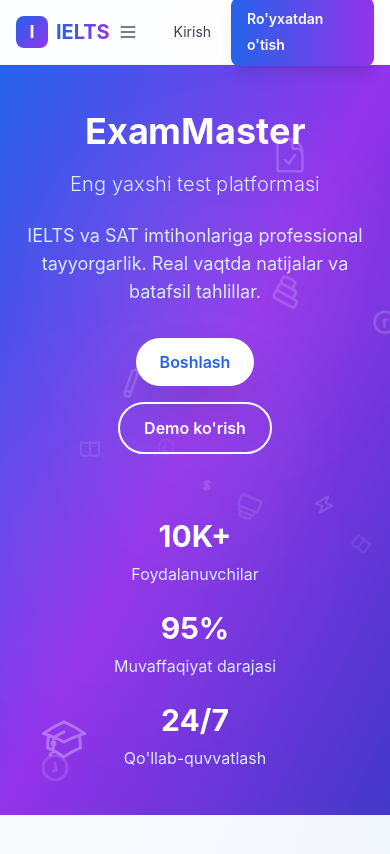
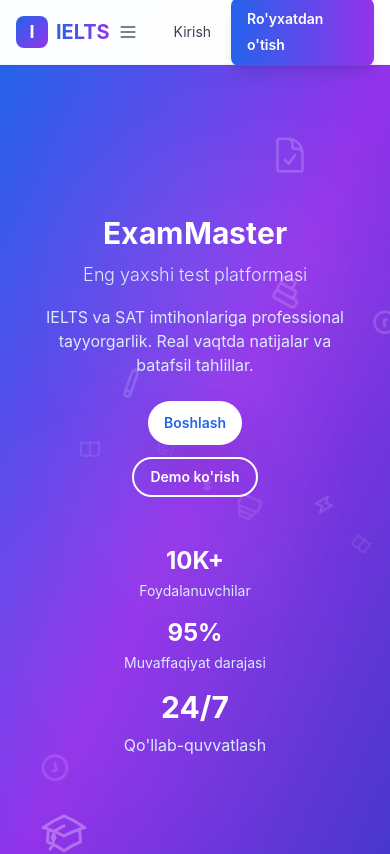
Before and after one commit to Muhammaddiyor2010/IELTS_sayt, a Vue app: page / in a window 390 px wide. Shown: the top 854 px of the page. Built offline with nearby package versions, Linux system fonts and the light colour scheme; the HTML template or start-up script is replaced by a standard one.

Commit message:
Optimize Home page for iPhone 14 and other mobile devices with better responsive design

```diff
--- a/src/pages/Home.vue
+++ b/src/pages/Home.vue
@@ -1,7 +1,7 @@
 <template>
     <div class="">
         <!-- Modern Hero Section -->
-        <div id="home" class="relative overflow-hidden bg-gradient-to-br from-blue-600 via-purple-600 to-indigo-700 h-[750px] flex items-center justify-center py-8">
+        <div id="home" class="relative overflow-hidden bg-gradient-to-br from-blue-600 via-purple-600 to-indigo-700 min-h-screen flex items-center justify-center py-4 sm:py-6 md:py-8">
             <!-- Animated background elements -->
             <div class="absolute inset-0">
                 <div class="absolute top-20 left-20 w-72 h-72 bg-white/10 rounded-full blur-3xl animate-pulse"></div>
@@ -62,40 +62,40 @@
                     </svg>
                 </div>
             </div>
-            <div class="relative z-10 text-center px-4 max-w-4xl mx-auto">
-                <div class="mb-8">
-                    <h1 class="text-4xl sm:text-5xl md:text-8xl font-bold text-white mb-6 leading-tight">
+            <div class="relative z-10 text-center px-4 sm:px-6 md:px-8 max-w-4xl mx-auto">
+                <div class="mb-4 sm:mb-6 md:mb-8">
+                    <h1 class="text-3xl xs:text-4xl sm:text-5xl md:text-7xl lg:text-8xl font-bold text-white mb-4 sm:mb-6 leading-tight">
                         <span class="block" ref="mainTitle">ExamMaster</span>
-                        <span class="text-xl sm:text-2xl md:text-4xl font-light text-blue-100 mt-4 block" ref="subTitle">Eng yaxshi test platformasi</span>
+                        <span class="text-lg xs:text-xl sm:text-2xl md:text-3xl lg:text-4xl font-light text-blue-100 mt-2 sm:mt-4 block" ref="subTitle">Eng yaxshi test platformasi</span>
                     </h1>
-                    <p class="text-lg sm:text-xl md:text-3xl text-blue-100 mb-8 max-w-3xl mx-auto">
+                    <p class="text-base xs:text-lg sm:text-xl md:text-2xl lg:text-3xl text-blue-100 mb-6 sm:mb-8 max-w-xs xs:max-w-sm sm:max-w-2xl md:max-w-3xl mx-auto">
                         IELTS va SAT imtihonlariga professional tayyorgarlik. Real vaqtda natijalar va batafsil tahlillar.
                     </p>
                 </div>
 
-                <div class="flex flex-col sm:flex-row gap-4 sm:gap-6 justify-center items-center mb-12">
-                    <button class="group relative px-6 sm:px-8 md:px-10 py-3 sm:py-4 md:py-5 bg-white text-blue-600 font-semibold rounded-full text-base sm:text-lg md:text-xl shadow-2xl hover:shadow-blue-500/25 transition-all duration-300 transform hover:scale-105">
+                <div class="flex flex-col sm:flex-row gap-3 sm:gap-4 md:gap-6 justify-center items-center mb-8 sm:mb-10 md:mb-12">
+                    <button class="group relative px-4 xs:px-5 sm:px-6 md:px-8 lg:px-10 py-2 xs:py-3 sm:py-4 md:py-5 bg-white text-blue-600 font-semibold rounded-full text-sm xs:text-base sm:text-lg md:text-xl shadow-2xl hover:shadow-blue-500/25 transition-all duration-300 transform hover:scale-105">
                         <span class="relative z-10">Boshlash</span>
                         <div class="absolute inset-0 bg-gradient-to-r from-blue-500 to-purple-500 rounded-full opacity-0 group-hover:opacity-100 transition-opacity duration-300"></div>
                     </button>
-                    <router-link to="/demo-test" class="px-6 sm:px-8 md:px-10 py-3 sm:py-4 md:py-5 border-2 border-white text-white font-semibold rounded-full text-base sm:text-lg md:text-xl hover:bg-white hover:text-blue-600 transition-all duration-300 transform hover:scale-105">
+                    <router-link to="/demo-test" class="px-4 xs:px-5 sm:px-6 md:px-8 lg:px-10 py-2 xs:py-3 sm:py-4 md:py-5 border-2 border-white text-white font-semibold rounded-full text-sm xs:text-base sm:text-lg md:text-xl hover:bg-white hover:text-blue-600 transition-all duration-300 transform hover:scale-105">
                         Demo ko'rish
                     </router-link>
                 </div>
 
                 <!-- Stats -->
-                <div class="grid grid-cols-1 md:grid-cols-3 gap-6 sm:gap-8 mt-16 sm:mt-20">
+                <div class="grid grid-cols-1 sm:grid-cols-3 gap-4 sm:gap-6 md:gap-8 mt-12 sm:mt-16 md:mt-20">
                     <div class="text-center">
-                        <div class="text-3xl sm:text-4xl md:text-5xl font-bold text-white mb-2 sm:mb-3">
+                        <div class="text-2xl xs:text-3xl sm:text-4xl md:text-5xl font-bold text-white mb-1 sm:mb-2 md:mb-3">
                             <span class="counter-animation" ref="userCount">0</span>K+
                         </div>
-                        <div class="text-blue-100 text-base sm:text-lg">Foydalanuvchilar</div>
+                        <div class="text-blue-100 text-sm xs:text-base sm:text-lg">Foydalanuvchilar</div>
                     </div>
                     <div class="text-center">
-                        <div class="text-3xl sm:text-4xl md:text-5xl font-bold text-white mb-2 sm:mb-3">
+                        <div class="text-2xl xs:text-3xl sm:text-4xl md:text-5xl font-bold text-white mb-1 sm:mb-2 md:mb-3">
                             <span class="counter-animation" ref="successRate">0</span>%
                         </div>
-                        <div class="text-blue-100 text-base sm:text-lg">Muvaffaqiyat darajasi</div>
+                        <div class="text-blue-100 text-sm xs:text-base sm:text-lg">Muvaffaqiyat darajasi</div>
                     </div>
                     <div class="text-center">
                         <div class="text-3xl md:text-4xl font-bold text-white mb-2">
--- a/tailwind.config.js
+++ b/tailwind.config.js
@@ -6,6 +6,14 @@
     "./src/**/*.{vue,js,ts,jsx,tsx}",
   ],
   theme: {
+    screens: {
+      'xs': '475px',
+      'sm': '640px',
+      'md': '768px',
+      'lg': '1024px',
+      'xl': '1280px',
+      '2xl': '1536px',
+    },
     extend: {
       colors: {
         primary: {
```
